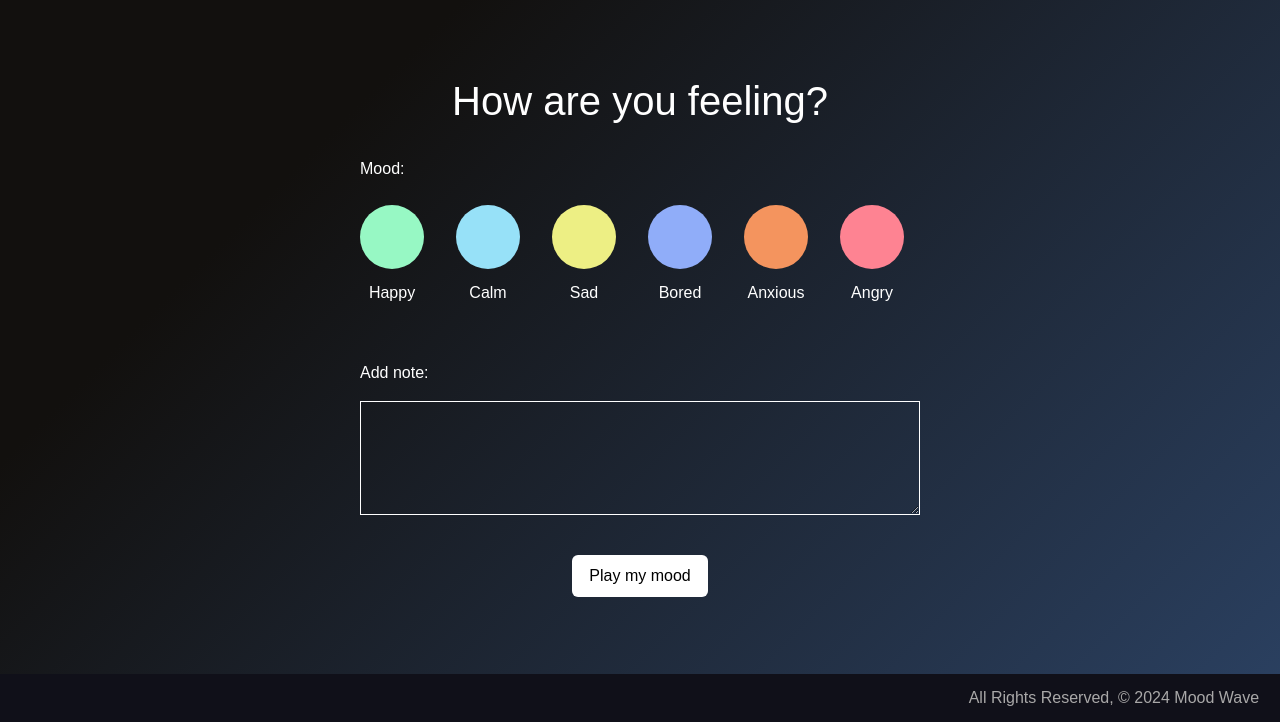
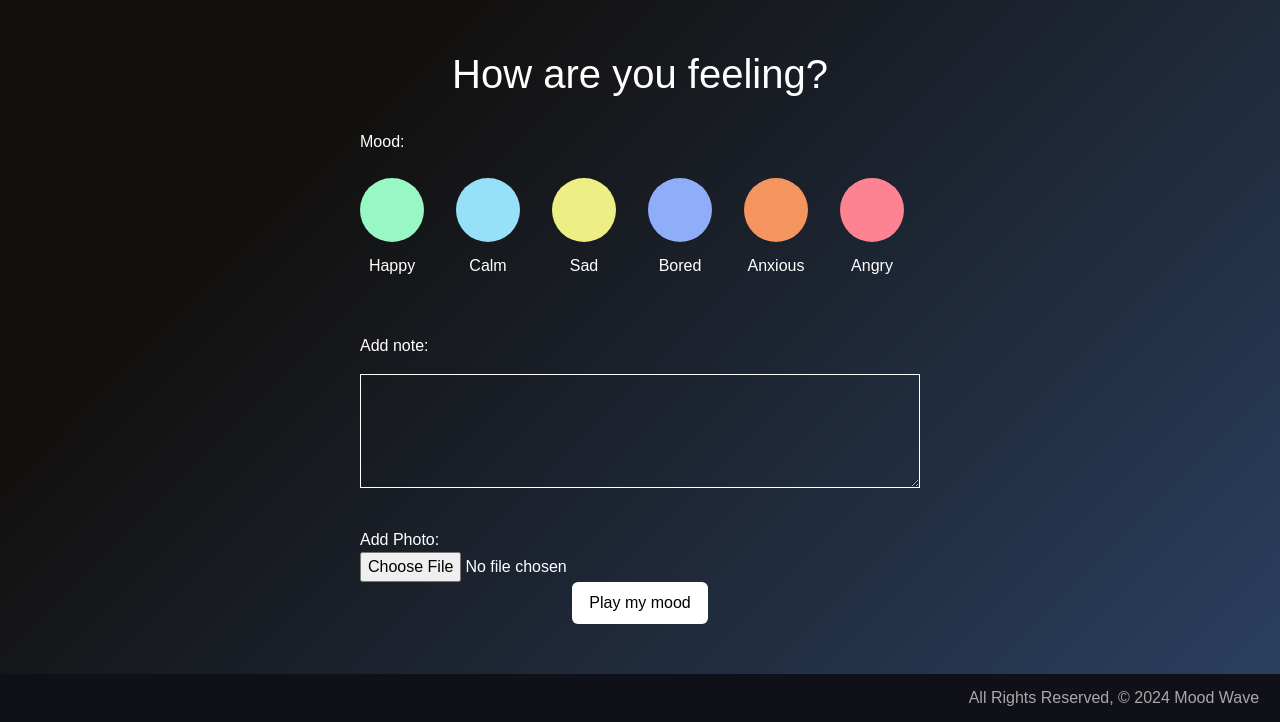
Before and after one commit to daliaahmed257/mood-wave, a Django app: page /moods/create in a window 1280 px wide. Shown: the part 78-800 px from the top of the page. Run offline with Django 5.2, Linux system fonts and the light colour scheme.

```diff
--- a/main_app/models.py
+++ b/main_app/models.py
@@ -41,6 +41,9 @@ class CustomUser(AbstractBaseUser, PermissionsMixin):
   def __str__(self):
     return self.email
 
+
+
+
 class Mood(models.Model):
   title = models.CharField(max_length=7, choices=MOOD_CHOICES, verbose_name="How are you feeling?")
   content = models.TextField(default="", verbose_name="Could to explain further?")
@@ -66,7 +69,6 @@ class Mood(models.Model):
   def get_absolute_url(self):
       return reverse("detail", kwargs={"mood_id": self.pk})
 
-
 class MoodPhoto(models.Model):
    url = models.URLField()
    mood = models.ForeignKey(Mood, on_delete=models.CASCADE)
--- a/main_app/static/css/style.css
+++ b/main_app/static/css/style.css
@@ -323,11 +323,6 @@ footer {
     }
 }
 
-.add-mood-photo {
-    margin-top: 1vmin;
-    display: flex;
-
-}
 
 #photo-upload {
     border: none;
--- a/main_app/templates/main_app/mood_form.html
+++ b/main_app/templates/main_app/mood_form.html
@@ -12,7 +12,7 @@
 
 <h1 class="page-title">How are you feeling?</h1>
 
-<form class="mood-form" action="" method="POST">
+<form class="mood-form" action="" method="POST" enctype="multipart/form-data">
   {% csrf_token %}
   <div>
     <label class="mood-label">Mood:</label><br>
@@ -57,6 +57,11 @@
     <p class="error-message">*please add a note</p>
   {% endif %}
 
+  <div class="add-mood-photo">
+    <label for="id_moodphoto_file">Add Photo:</label><br>
+    <input class="photo-input" type="file" name="moodphoto_file" id="id_moodphoto_file">
+  </div>
+
   <input class="btn mood-form-btn" type="submit" value="Play my mood">
 
 </form>
--- a/main_app/templates/moods/detail.html
+++ b/main_app/templates/moods/detail.html
@@ -39,12 +39,12 @@
         </div>
 
     </div>
-    <form class="add-mood-photo" action="{% url 'add_moodphoto' mood.id %}" enctype="multipart/form-data" method="POST" >
+    <!-- <form class="add-mood-photo" action="{% url 'add_moodphoto' mood.id %}" enctype="multipart/form-data" method="POST" >
       {% csrf_token %}
 
       <input class="photo-input" type="file" name="moodphoto_file">
       <button id="photo-upload" type="submit">Upload Photo</button>
-  </form>
+  </form> -->
     <div>
       {% for moodphoto in mood.moodphoto_set.all %}
           <img class="mood-photo" src="{{moodphoto.url}}">
--- a/main_app/views.py
+++ b/main_app/views.py
@@ -99,20 +99,16 @@ def moods_detail(request, mood_id):
         })
 
 def song_file(request, mood_id):
-    # song-file will be the “name” attribute on the <input type=“file”>
 
   song_file = request.FILES.get('song-file', None)
   if song_file:
       s3 = boto3.client('s3')
-        # need a unique “key” for S3 / needs image file extension too
+
       key = uuid.uuid4().hex[:6] + song_file.name[song_file.name.rfind('.'):]
-        # just in case something goes wrong
       try:
         bucket = os.environ['S3_BUCKET']
         s3.upload_fileobj(song_file, bucket, key)
-            # build the full url string
         url = f"{os.environ['S3_BASE_URL']}{bucket}/{key}"
-            # we can assign to cat_id or cat (if you have a cat object)
         Song.objects.create(url=url, mood_id=mood_id)
       except Exception as e:
         print('An error occurred uploading file to S3')
```
